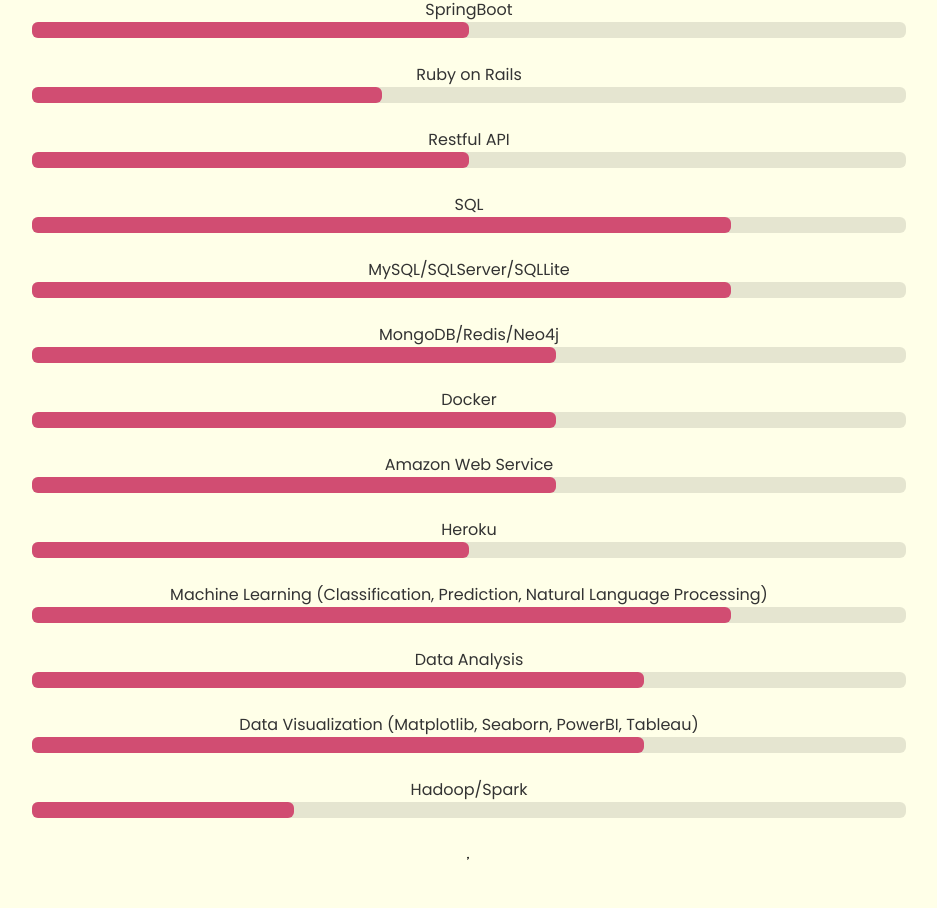
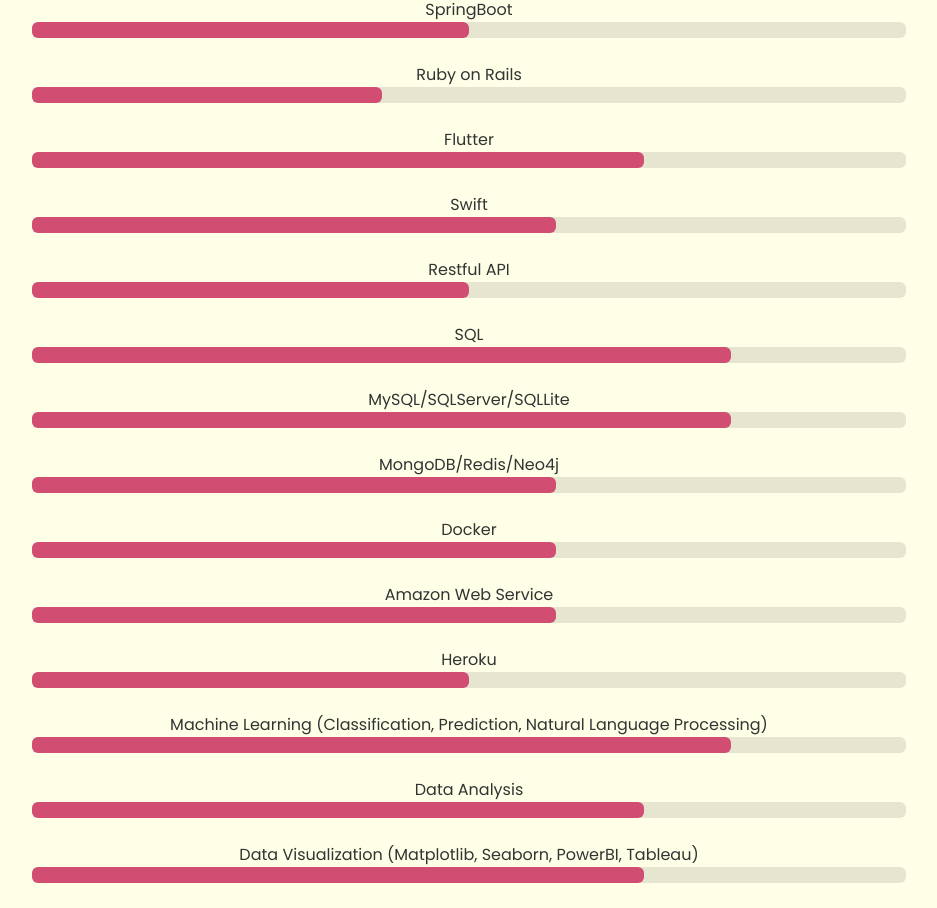
Before and after one commit to KATHRINEFU/personal-portfolio, a React (Create React App) app: page / in a window 1280 px wide. Shown: the part 1972-2880 px from the top of the page, without its empty margins (171-1108 px from the left). Built offline with nearby package versions, Linux system fonts and the light colour scheme.

Commit message:
added flutter and swift in skills

```diff
--- a/src/App.css
+++ b/src/App.css
@@ -670,6 +670,14 @@
   width: 40%;
   animation-delay: 0.3s;
 }
+.skill-per.flutter {
+  width: 70%;
+  animation-delay: 0.3s;
+}
+.skill-per.swift {
+  width: 60%;
+  animation-delay: 0.3s;
+}
 .skill-per.restfulapi {
   width: 50%;
   animation-delay: 0.3s;
--- a/src/components/SkillBar.js
+++ b/src/components/SkillBar.js
@@ -57,6 +57,16 @@
             skill: 'Ruby on Rails',
             name: 'rubyonrails',
             percentage: '40%'
+        },
+        {
+            skill: 'Flutter',
+            name: 'flutter',
+            percentage: '70%'
+        },
+        {
+            skill: 'Swift',
+            name: 'swift',
+            percentage: '60%'
         },
         {
             skill: 'Restful API',
```
